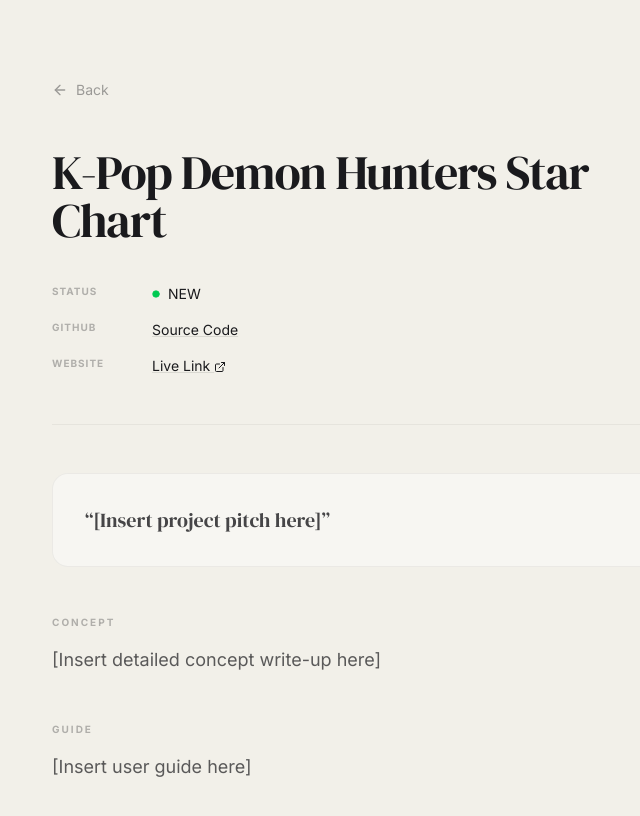
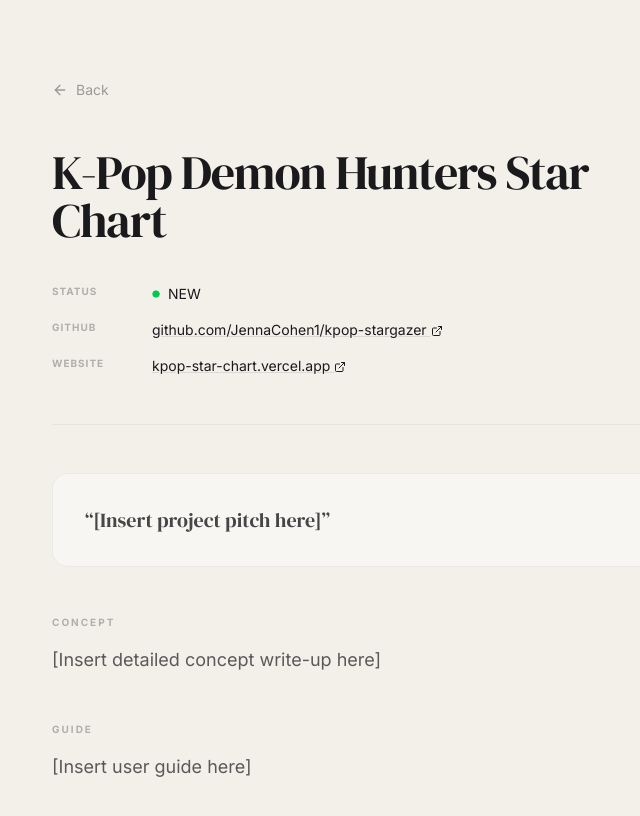
Before and after one commit to JennaCohen1/public-personal-website, a Next.js app: page / in a window 1280 px wide. Both pictures are taken after a click on the button 640 px from the left and 558 px from the top of the page. Shown: the top 816 px of the page, without its empty margins (276-916 px from the left). Built offline with nearby package versions, Linux system fonts and the light colour scheme.

Commit message:
show actual URLs on detail page and add image support
Co-Authored-By: Claude Opus 4.6 (1M context) <noreply@anthropic.com>

```diff
--- a/src/app/page.tsx
+++ b/src/app/page.tsx
@@ -11,6 +11,7 @@ const PROJECTS = [
     description: "Fun project built with my six year old.",
     github: "https://github.com/JennaCohen1/kpop-stargazer",
     website: "https://kpop-star-chart.vercel.app/",
+    image: "", // Add a screenshot URL here, e.g. "/kpop-preview.png"
     pitch: "[Insert project pitch here]",
     concept: "[Insert detailed concept write-up here]",
     guide: "[Insert user guide here]"
@@ -33,12 +34,17 @@ export default function App() {
             <span className="opacity-30 uppercase tracking-widest text-[10px] font-bold">Status</span>
             <span className="flex items-center gap-2"><Circle size={8} className="fill-green-500 text-green-500" />{active.status}</span>
             <span className="opacity-30 uppercase tracking-widest text-[10px] font-bold">GitHub</span>
-            <a href={active.github} className="underline decoration-black/10 hover:decoration-black">Source Code</a>
+            <a href={active.github} className="underline decoration-black/10 hover:decoration-black break-all">{active.github.replace('https://', '')} <ExternalLink className="inline" size={12} /></a>
             <span className="opacity-30 uppercase tracking-widest text-[10px] font-bold">Website</span>
-            <a href={active.website} className="underline decoration-black/10 hover:decoration-black">Live Link <ExternalLink className="inline" size={12} /></a>
+            <a href={active.website} className="underline decoration-black/10 hover:decoration-black break-all">{active.website.replace('https://', '').replace(/\/$/, '')} <ExternalLink className="inline" size={12} /></a>
           </div>
         </header>
         <section className="space-y-12">
+          {active.image && (
+            <div className="rounded-2xl overflow-hidden border border-black/5">
+              <img src={active.image} alt={`${active.title} preview`} className="w-full" />
+            </div>
+          )}
           <div className="bg-white/40 p-8 rounded-2xl border border-black/5"><p className="text-xl font-serif opacity-80">&ldquo;{active.pitch}&rdquo;</p></div>
           <div className="space-y-4"><h3 className="text-[10px] font-bold uppercase tracking-[0.2em] opacity-30">Concept</h3><p className="text-lg opacity-70">{active.concept}</p></div>
           <div className="space-y-4"><h3 className="text-[10px] font-bold uppercase tracking-[0.2em] opacity-30">Guide</h3><p className="text-lg opacity-70">{active.guide}</p></div>
```
